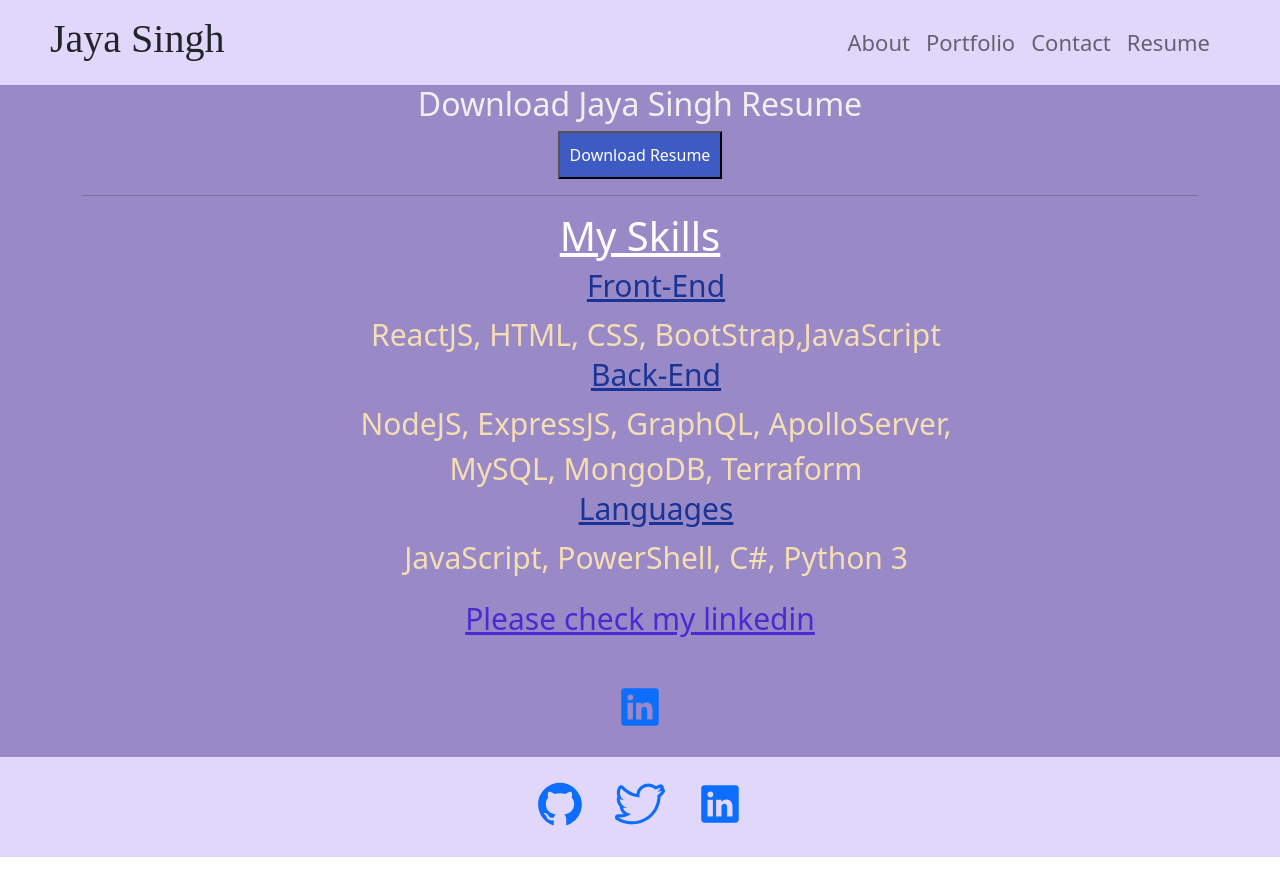
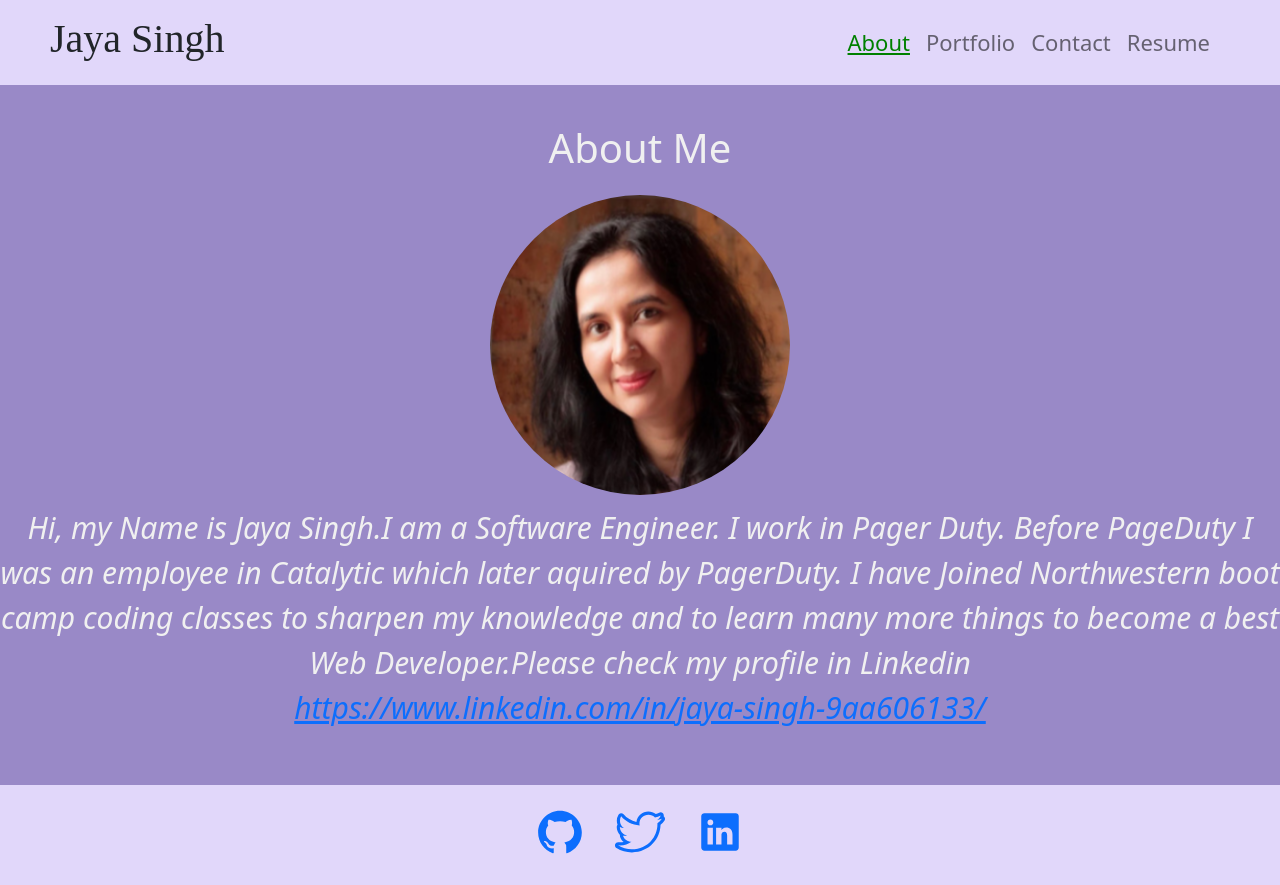
Before and after one commit to jaya4ever/jaya-potfolio-react, a React (Create React App) app: page / in a window 1280 px wide. Before the commit the page ends 857 px from the top, so only its background shows below. Built offline with nearby package versions, Linux system fonts and the light colour scheme; a web font is replaced by a local one.

Commit message:
fixed the active link

```diff
--- a/src/App.js
+++ b/src/App.js
@@ -12,7 +12,7 @@ import './App.css'
 
 
 function App() {
-  const [currentPage, setCurrentPage] = useState('About')
+  const [currentPage, setCurrentPage] = useState('about')
 
   const renderPage = () => {
     if (currentPage === 'about') {
@@ -29,8 +29,8 @@ function App() {
 
   return (
    <div>
-    <Header navigate={setCurrentPage}/>
-    <main>
+    <Header navigate={setCurrentPage} currentPage={currentPage}/>
+<main>
     {renderPage()}
 
     </main>
--- a/src/components/Header.js
+++ b/src/components/Header.js
@@ -1,11 +1,11 @@
 import React from 'react'
 import Navbar from './Navbar'
 
-function Header({navigate}) {
+function Header({navigate,currentPage}) {
     return (
         <div className="header">
             <h1 className='logo'>Jaya Singh</h1>
-            <Navbar navigate={navigate}/>
+            <Navbar navigate={navigate} currentPage={currentPage}/>
         </div>
     )
 }
--- a/src/components/Navbar.js
+++ b/src/components/Navbar.js
@@ -3,7 +3,7 @@ import Nav from 'react-bootstrap/Nav';
 import Navbar from 'react-bootstrap/Navbar';
 
 
-function Navigation({navigate}) {
+function Navigation({ navigate, currentPage }) {
 
   return (
     <Navbar expand="lg">
@@ -11,10 +11,10 @@ function Navigation({navigate}) {
         <Navbar.Toggle aria-controls="basic-navbar-nav" />
         <Navbar.Collapse id="basic-navbar-nav">
           <Nav className="me-auto">
-            <Nav.Link href="#" onClick={()=>navigate('about')}>About</Nav.Link>
-            <Nav.Link href="#" onClick={()=>navigate('portfolio')}>Portfolio</Nav.Link>
-            <Nav.Link href="#" onClick={()=>navigate('contact')}>Contact</Nav.Link>
-            <Nav.Link href="#" onClick={()=>navigate('resume')}>Resume</Nav.Link>
+            <Nav.Link href="#" className={currentPage === "about" ? "activelink" : ""} onClick={() => navigate('about')}>About</Nav.Link>
+            <Nav.Link href="#" className={currentPage === "portfolio" ? "activelink" : ""} onClick={() => navigate('portfolio')}>Portfolio</Nav.Link>
+            <Nav.Link href="#" className={currentPage === "contact" ? "activelink" : ""} onClick={() => navigate('contact')}>Contact</Nav.Link>
+            <Nav.Link href="#" className={currentPage === "resume" ? "activelink" : ""} onClick={() => navigate('resume')}>Resume</Nav.Link>
           </Nav>
         </Navbar.Collapse>
       </Container>
--- a/src/index.css
+++ b/src/index.css
@@ -57,9 +57,9 @@
   text-align: center;
 }
 
-.active {
-  color: green;
-  text-decoration: underline;
+.activelink {
+  color: green !important;
+  text-decoration: underline !important;
 }
 
 main {
```
Also changed, not shown: src/index.js (+5 -2 lines).
